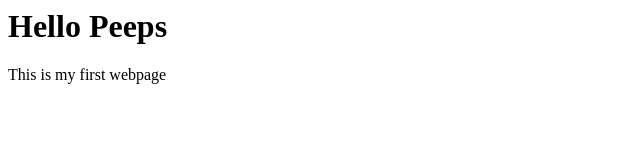
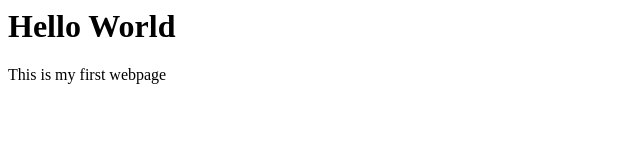
Before and after one commit to EDoep/Barb_website, a plain HTML site: page Index.html in a window 1280 px wide. Shown: the full height of the page, 0-640 px from the left. Drawn offline with Linux system fonts and the light colour scheme.

Commit message:
Revert "Fixed typo"
This reverts commit 52783238b84984a01f693a125692c7c01c74e1f7.

```diff
--- a/Index.html
+++ b/Index.html
@@ -1,2 +1,2 @@
-<h1>Hello Peeps</h1>
+<h1>Hello World</h1>
 <p>This is my first webpage</p>
```
